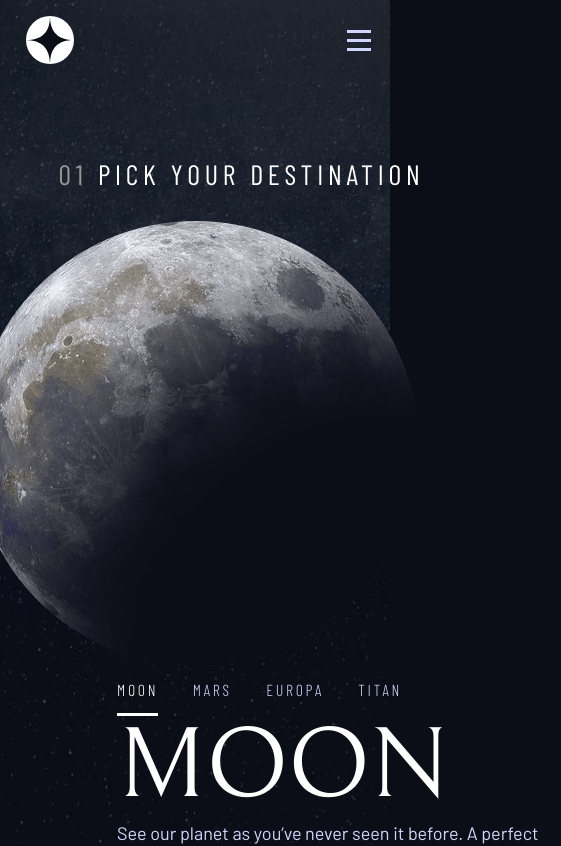
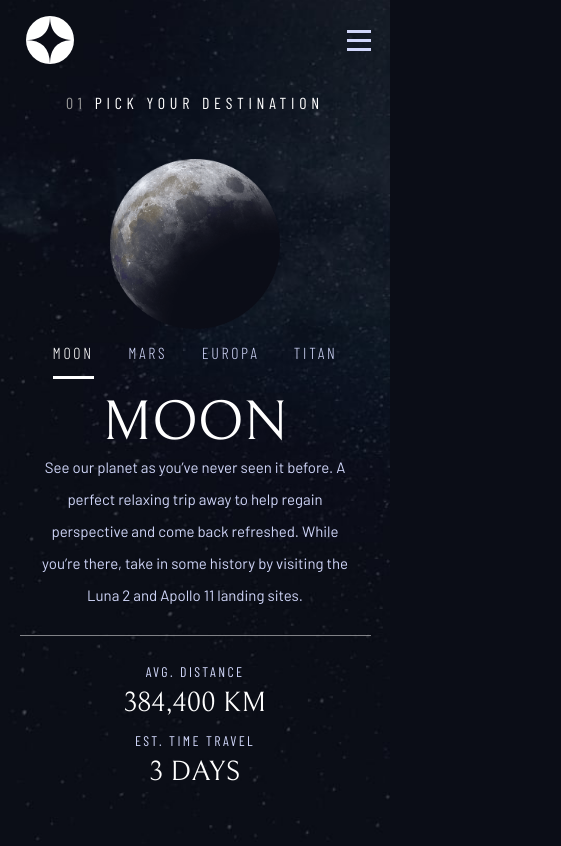
Before and after one commit to Otwgoat/space-tourism-frontend-mentor, a Next.js app: page /destination in a window 390 px wide. Shown: the top 846 px of the page, 561 px wide, since content can reach past the window. Built offline with nearby package versions, Linux system fonts and the light colour scheme.

Commit message:
Mise en page responsive pour la page de destination et suppression du composant HeaderMobile

```diff
--- a/app/destination/page.jsx
+++ b/app/destination/page.jsx
@@ -3,8 +3,10 @@ import Image from "next/image";
 import Header from "../src/components/Header";
 import { useEffect, useState } from "react";
 import data from "../src/content/data.json";
+import { useMediaQuery } from "react-responsive";
 
 export default function Destination() {
+  const isMobile = useMediaQuery({ query: "(max-width: 599px)" });
   const [destination, setDestination] = useState(data.destinations[0]);
   const [tabIsActive, setTabIsActive] = useState("Moon");
   useEffect(() => {
@@ -21,7 +23,7 @@ export default function Destination() {
           </h5>
         </div>
         <div className="pageContent" id="destinationContent">
-          <div id="destinationImg">
+          <div id="destinationImg" className="destinationImgMobile">
             <Image
               src={destination && destination.images.png}
               width={445}
--- a/app/src/styles/_destination.scss
+++ b/app/src/styles/_destination.scss
@@ -129,3 +129,75 @@
 
     }
 }
+
+@media screen and (max-width: 599px) {
+    #destinationPage {
+        background-image: url('/img/destination/background-destination-mobile.jpg');
+        justify-content: center;
+        #destinationContent {
+            #destinationImg {
+                height: 200px;
+            }
+            .destinationImgMobile {
+
+                img {
+                    width: 170px;
+                    height: 170px;
+                }
+            }
+            #destinationDescription {
+                width: 100%;
+                display: flex;
+                flex-direction: column;
+                align-items: center;
+                nav {
+                    width: 100%;
+                    display: flex;
+                    justify-content: space-evenly;
+                    #destinationTabs {
+                        width: 100%;
+                        p {
+                            font-size: 14px;
+                        }
+                    }
+                }
+                #destinationCard {
+                    width: 100%;
+                    display: flex;
+                    align-items: center;
+                    h2 {
+                        font-size: 56px;
+                    }
+                    .pageBodyText {
+                        font-size: 15px;
+                        width: 327px;
+                        text-align: center;
+                        margin-bottom: 1.5rem;
+                    }
+                }
+                #lineDecoration {
+                    width: 90%;
+                }
+                #destinationSpecs {
+                    margin-top: 1rem;
+                    height: 40%;
+                    flex-direction: column;
+                    justify-content: space-between;
+                    .destinationSpecItem {
+                        margin-top: 0.5rem;
+                        justify-content: space-around;
+                        align-items: center;
+                        .subheading2 {
+                            font-size: 14px;
+                        }
+                        .psubheading1 {
+                            font-size: 28px;
+                        }
+                    }
+                }
+            }
+        }
+
+
+    }
+}
--- a/app/src/styles/_header.scss
+++ b/app/src/styles/_header.scss
@@ -125,7 +125,7 @@ header {
             flex-direction: column;
             align-items: flex-end;
             justify-content: flex-start;
-            height: 100%;
+            height: 100vh;
             width: 50%;
             right: 0;
             top: 0;
--- a/app/src/styles/index.scss
+++ b/app/src/styles/index.scss
@@ -95,8 +95,20 @@ html {
                     height: 5%;
                     margin-left: 3rem;
                     margin-top: 3rem;
+                    align-items: flex-end;
+                }
+            }
+            @media screen and (max-width: 599px) {
+                #titleBanner {
+                    height: 3rem;
+                    justify-content: center;
+                    margin-left: 0;
+                    margin-top: 0;
+                    margin-bottom: 1rem;
+                    h5 {
+                        font-size: 16px;
+                    }
 
-                    align-items: flex-end;
                 }
             }
             .pageContent {
```
Also changed, not shown: app/src/components/HeaderMobile.jsx (deleted, +0 -41 lines).
